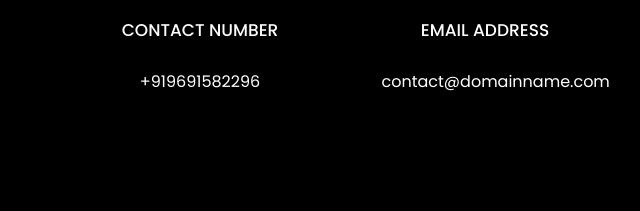
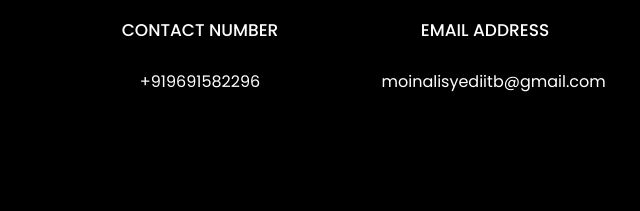
Before and after one commit to moinalisyed16/moinalisyed16.github.io, a plain HTML site: page index.html in a window 1280 px wide. Shown: the part 5654-5865 px from the top of the page, 440-1080 px from the left. Drawn offline with Linux system fonts and the light colour scheme; animation ran at ten frames a second; files whose address does not match are found by name.

Commit message:
index.html

```diff
--- a/index.html
+++ b/index.html
@@ -564,7 +564,7 @@
 				  <span class="icon-paper-plane"></span>
 				</div>
 				<h3 class="mb-4">Email Address</h3>
-				<p><a href="mailto:moinalisyediitb@gmail.com">contact@domainname.com</a></p>
+				<p><a href="mailto:moinalisyediitb@gmail.com">moinalisyediitb@gmail.com</a></p>
 			  </div>
 			</div>
 		  </div>
```
